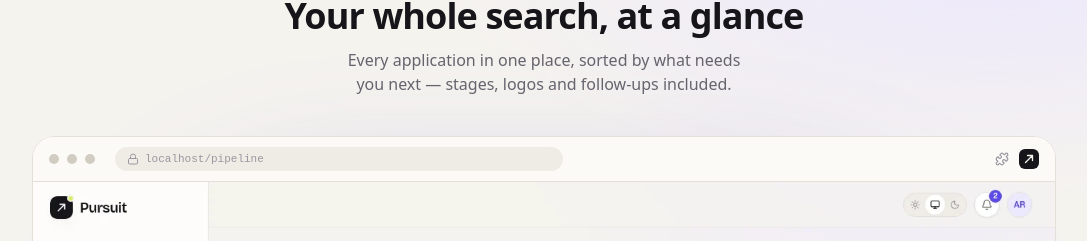
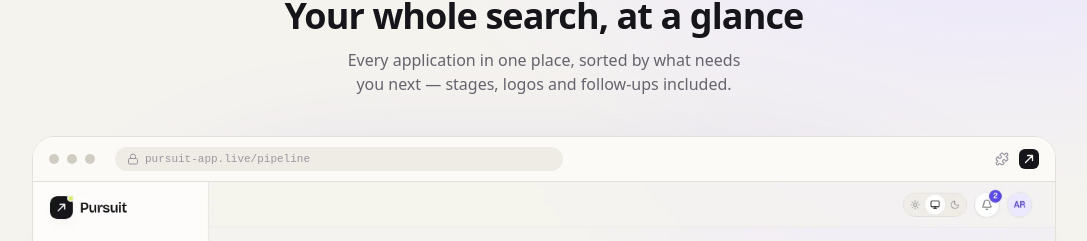
Before and after one commit to krishnaj01/pursuit, a React (Vite) app in the folder frontend/: page /login in a window 1280 px wide. Shown: the part 806-1047 px from the top of the page, without its empty margins (96-1183 px from the left). Built offline with nearby package versions, Linux system fonts and the light colour scheme; no server answers.

Commit message:
Show pursuit-app.live in the login-page showcase address bar

```diff
--- a/frontend/src/components/auth/ProductShowcase.tsx
+++ b/frontend/src/components/auth/ProductShowcase.tsx
@@ -50,7 +50,7 @@ export function ProductShowcase() {
           data-revealed={revealed}
           className="showcase-frame showcase-fade overflow-hidden rounded-xl border border-border bg-surface shadow-lg"
         >
-          <BrowserBar url={`${window.location.host}/pipeline`} />
+          <BrowserBar url="pursuit-app.live/pipeline" />
           <img
             src="/showcase/pipeline-light.webp"
             alt="The Pursuit pipeline: applications sorted by their next reminder, with stages, logos and follow-ups"
```
